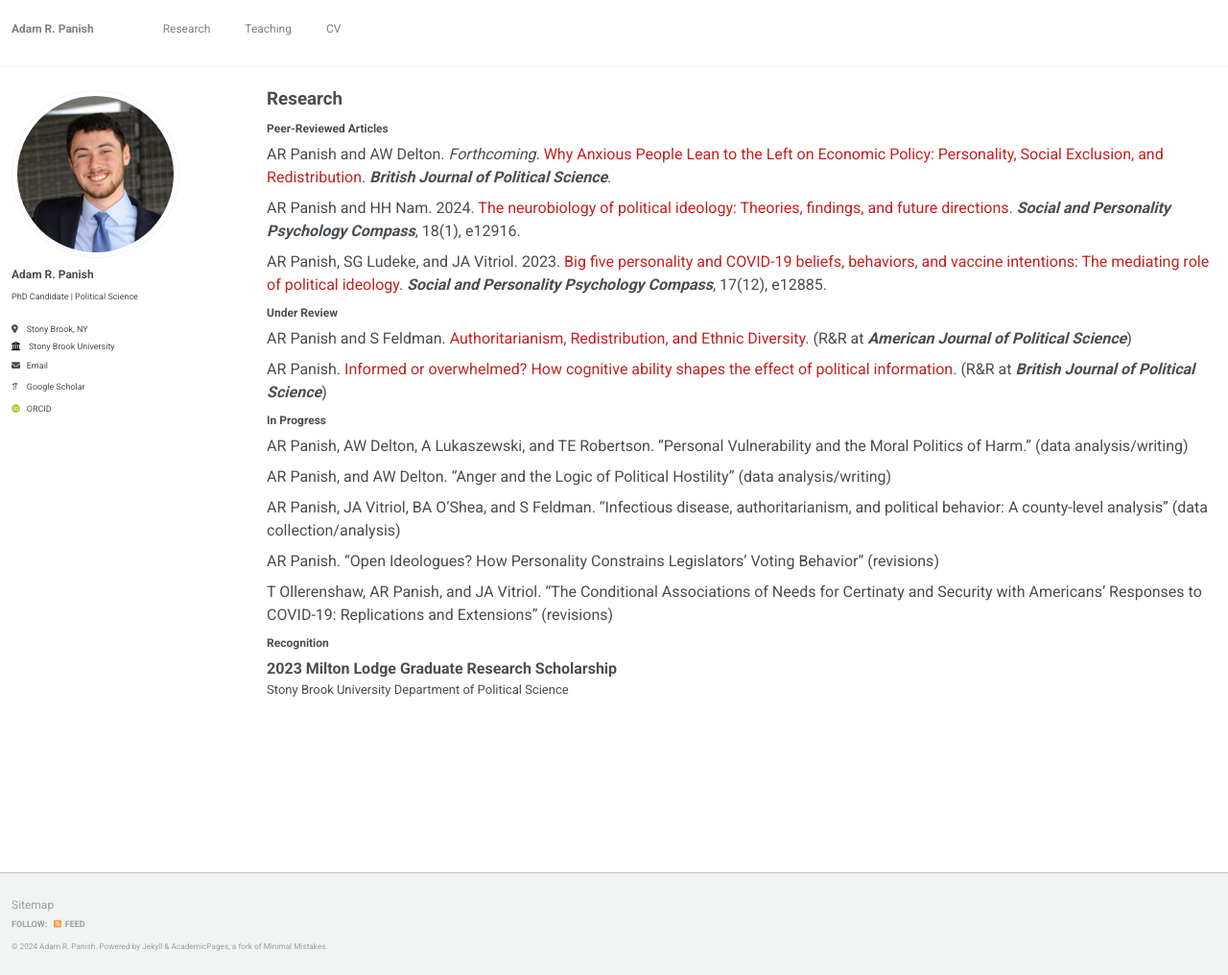
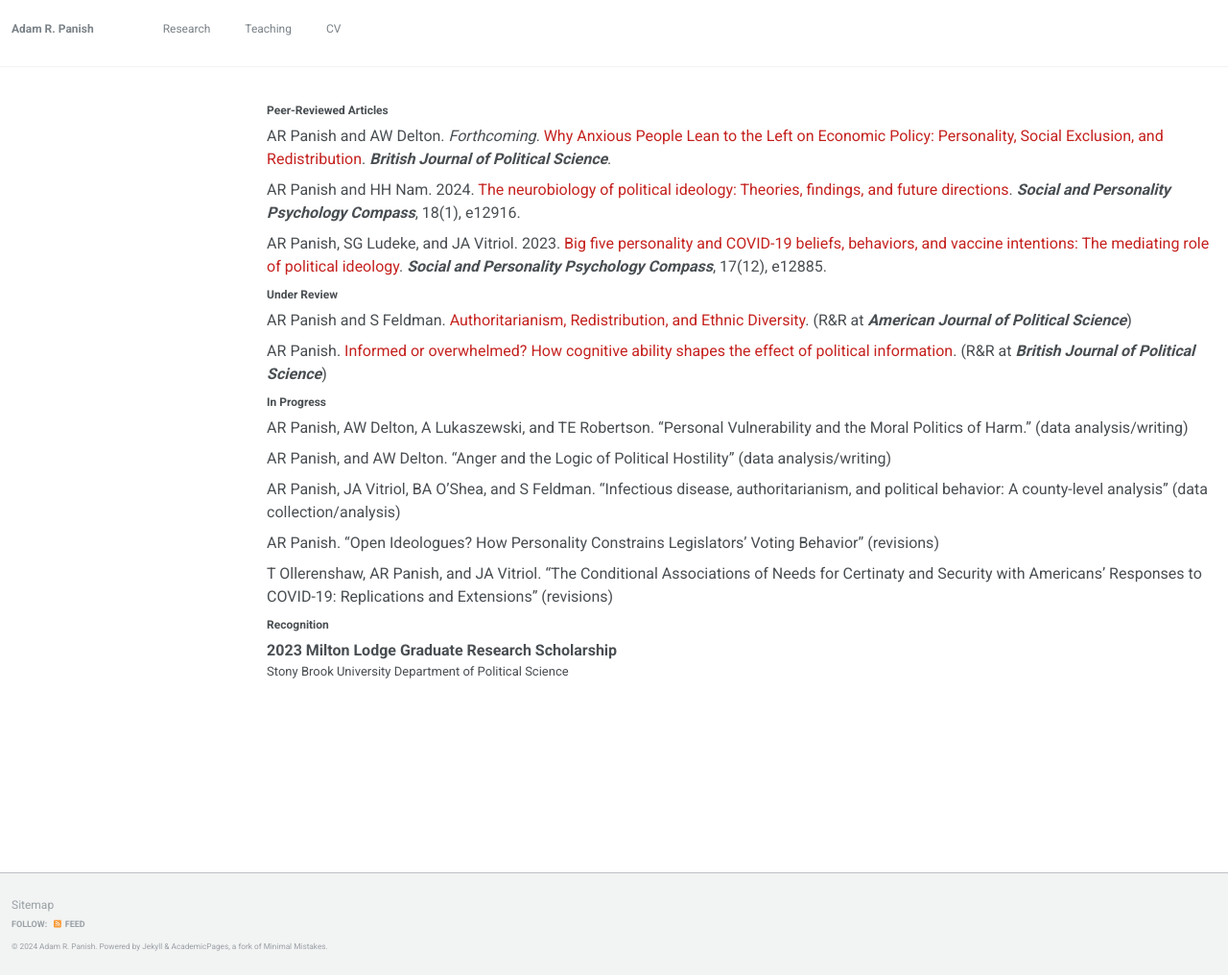
Before and after one commit to adampanish/adampanish.github.io, a Jekyll site: the page built from _pages/research.html, in a window 1280 px wide and 1016 px high. Shown: the whole window at 96% size. Built offline with Jekyll 4.4.1, drawn with Linux system fonts in a browser that asks for light colours; some web fonts are replaced.

Commit message:
Update research.html

```diff
--- a/_pages/research.html
+++ b/_pages/research.html
@@ -1,10 +1,9 @@
 ---
 layout: archive
-title: "Research"
+title:
 permalink: /research/
-author_profile: true
+author_profile: false
 ---
-
 <heading>
     <style>
 ul{
@@ -12,7 +11,6 @@ ul{
 }
     </style>
 </heading>
-
 <ul style="list-style-type:none">
   <li>
     <b>Peer-Reviewed Articles</b>
```
